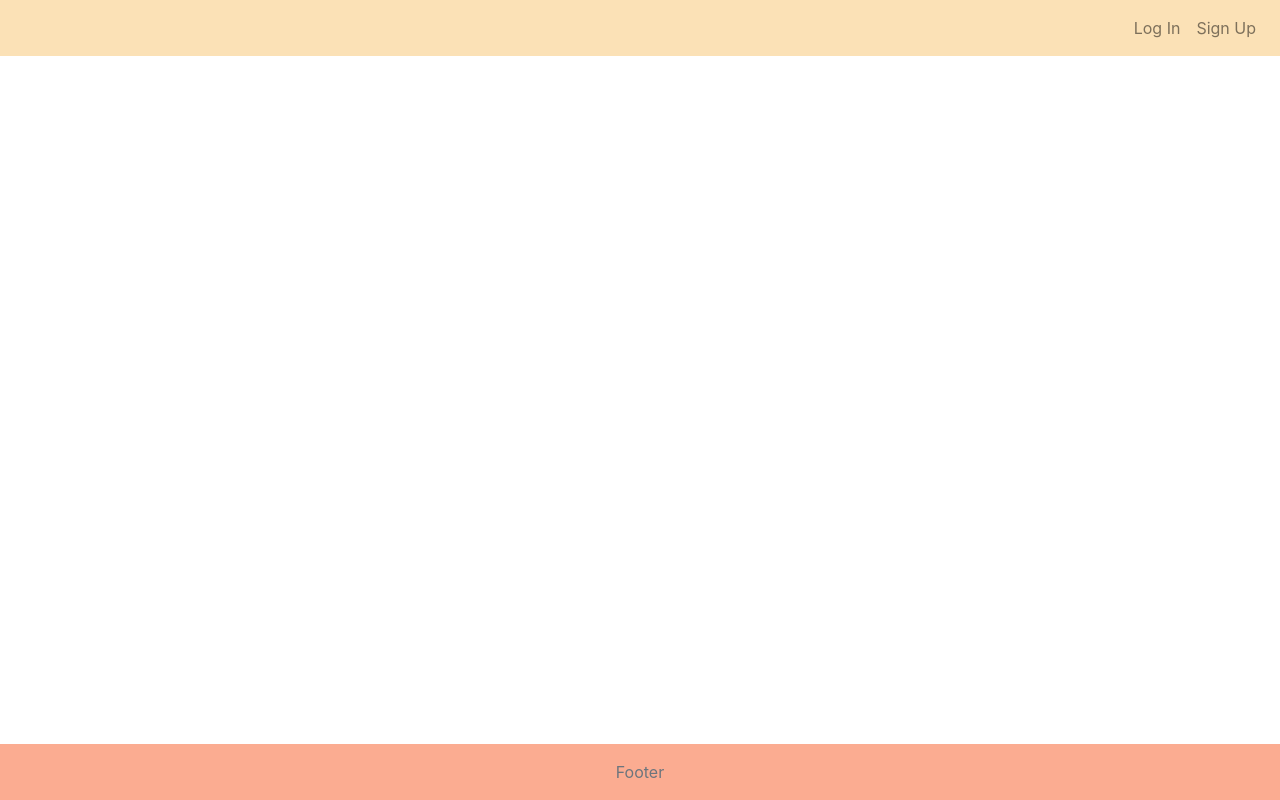
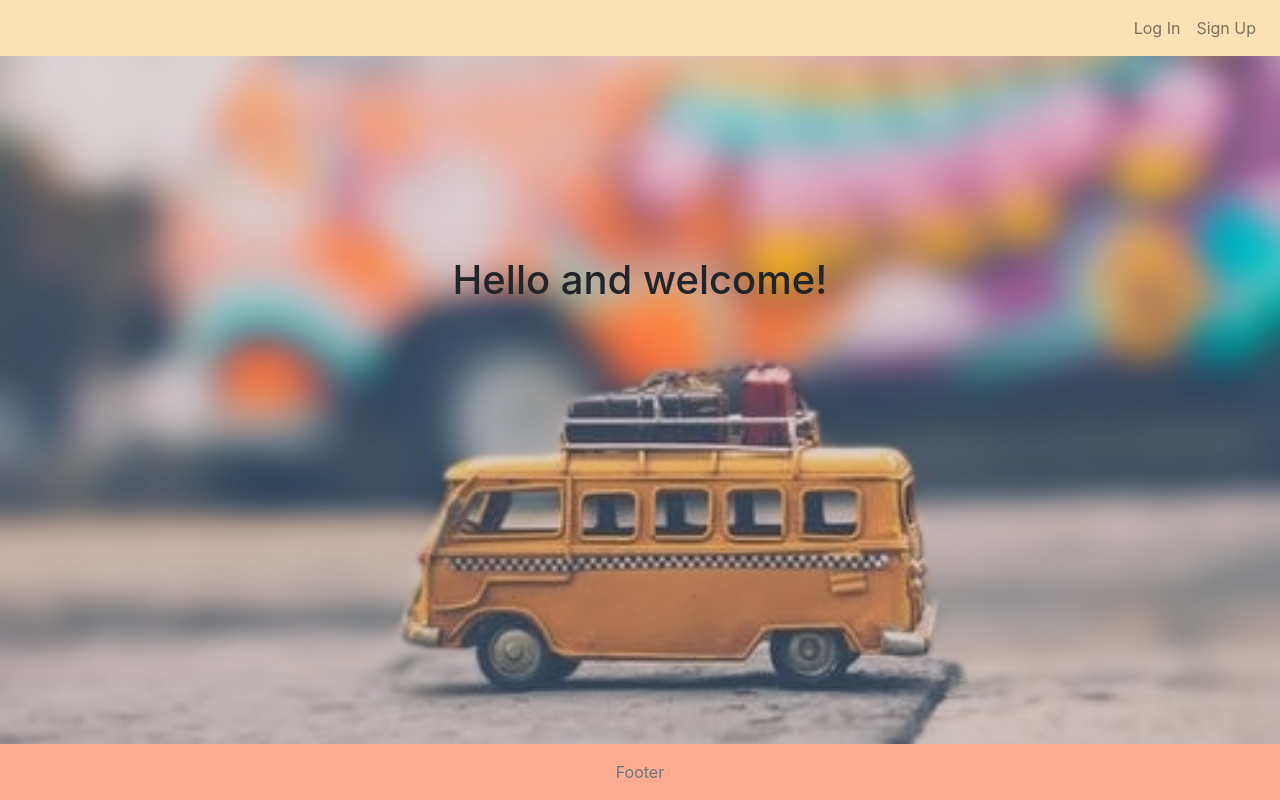
Before and after one commit to katean004/Spontaneous-Weekend-3.0, a React (Create React App) app: page / in a window 1280 px wide. Built offline with nearby package versions, Linux system fonts and the light colour scheme; no server answers.

Commit message:
Testing media queries

```diff
--- a/src/components/Favorites/Favorite.css
+++ b/src/components/Favorites/Favorite.css
@@ -27,7 +27,7 @@
 }
 
 .placeholder__paragraph {
-  margin: 300px;
+  margin: 200px;
   /* padding: 40px; */
   font-size: xx-large;
   font-weight: bolder;
--- a/src/components/LandingPage/Landing.css
+++ b/src/components/LandingPage/Landing.css
@@ -1,6 +1,20 @@
-.hero{
+body{
     background-image: url("../../images/landingPagePhoto.JPG");
     /* background-position: center; */
     background-repeat: no-repeat;
     background-size: cover;
 }
+
+.maincard{
+    margin-top: 200px;
+    justify-content: center;
+}
+
+@media screen and (max-width: 200px){
+    body{
+        background-image: url("../../images/landingPagePhoto.JPG");
+        /* background-position: center; */
+        background-repeat: repeat-x;
+        background-size: cover;
+    }
+}
--- a/src/components/LandingPage/Landing.js
+++ b/src/components/LandingPage/Landing.js
@@ -1,10 +1,14 @@
-import React from 'react'
-import "./Landing.css"
+import React from "react";
+import "./Landing.css";
 
 export default function Landing() {
-    return (
-        <div className="hero">
-
+  return (
+    <div className="container-fluid">
+      <div className="maincard">
+        <div className="mainheader">
+          <h1> Hello and welcome!</h1>
         </div>
-    )
+      </div>
+    </div>
+  );
 }
```
